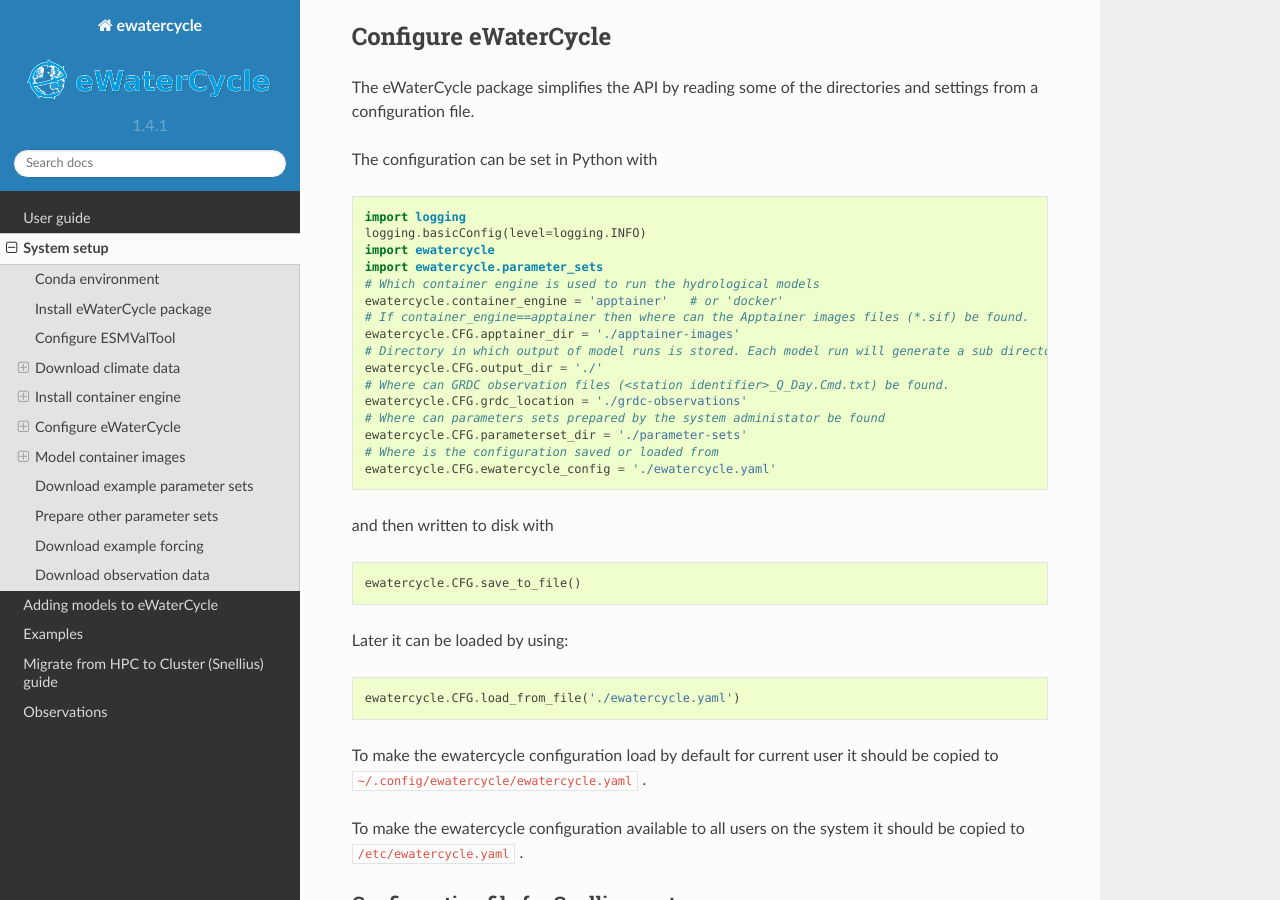
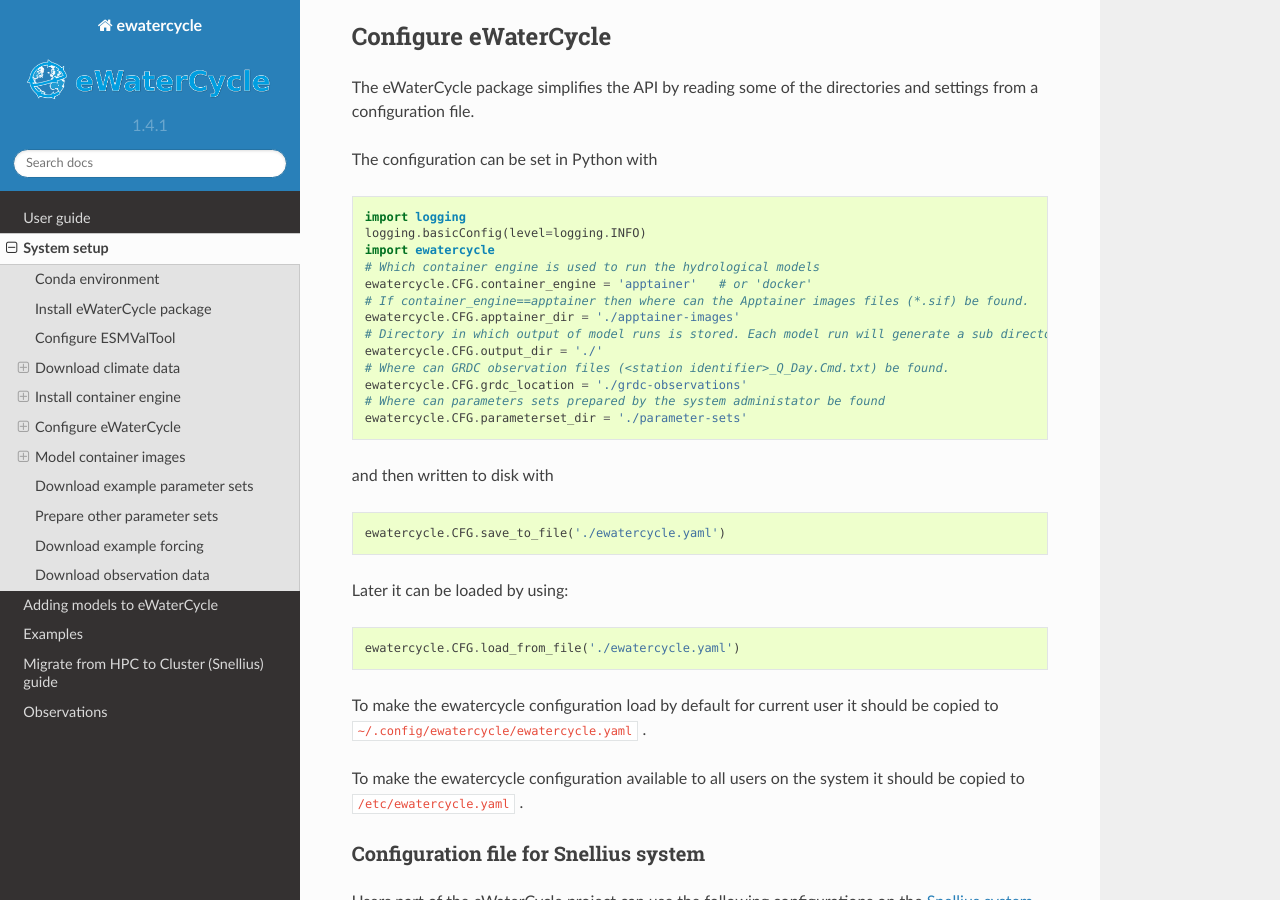
Before and after one commit to eWaterCycle/ewatercycle, a Sphinx documentation site: the page built from docs/system_setup.rst, in a window 1280 px wide and 900 px high, scrolled down 3175 px. Built offline with Sphinx 7.4.7 and the Read the Docs theme 2.0.0, drawn with Linux system fonts in a browser that asks for light colours; pages that are not in the unit, such as notebooks, are missing from menus.

```diff
--- a/docs/system_setup.rst
+++ b/docs/system_setup.rst
@@ -172,9 +172,8 @@ The configuration can be set in Python with
     import logging
     logging.basicConfig(level=logging.INFO)
     import ewatercycle
-    import ewatercycle.parameter_sets
     # Which container engine is used to run the hydrological models
-    ewatercycle.container_engine = 'apptainer'   # or 'docker'
+    ewatercycle.CFG.container_engine = 'apptainer'   # or 'docker'
     # If container_engine==apptainer then where can the Apptainer images files (*.sif) be found.
     ewatercycle.CFG.apptainer_dir = './apptainer-images'
     # Directory in which output of model runs is stored. Each model run will generate a sub directory inside output_dir
@@ -183,14 +182,12 @@ The configuration can be set in Python with
     ewatercycle.CFG.grdc_location = './grdc-observations'
     # Where can parameters sets prepared by the system administator be found
     ewatercycle.CFG.parameterset_dir = './parameter-sets'
-    # Where is the configuration saved or loaded from
-    ewatercycle.CFG.ewatercycle_config = './ewatercycle.yaml'
 
 and then written to disk with
 
 .. code:: ipython3
 
-    ewatercycle.CFG.save_to_file()
+    ewatercycle.CFG.save_to_file('./ewatercycle.yaml')
 
 Later it can be loaded by using:
 
```
